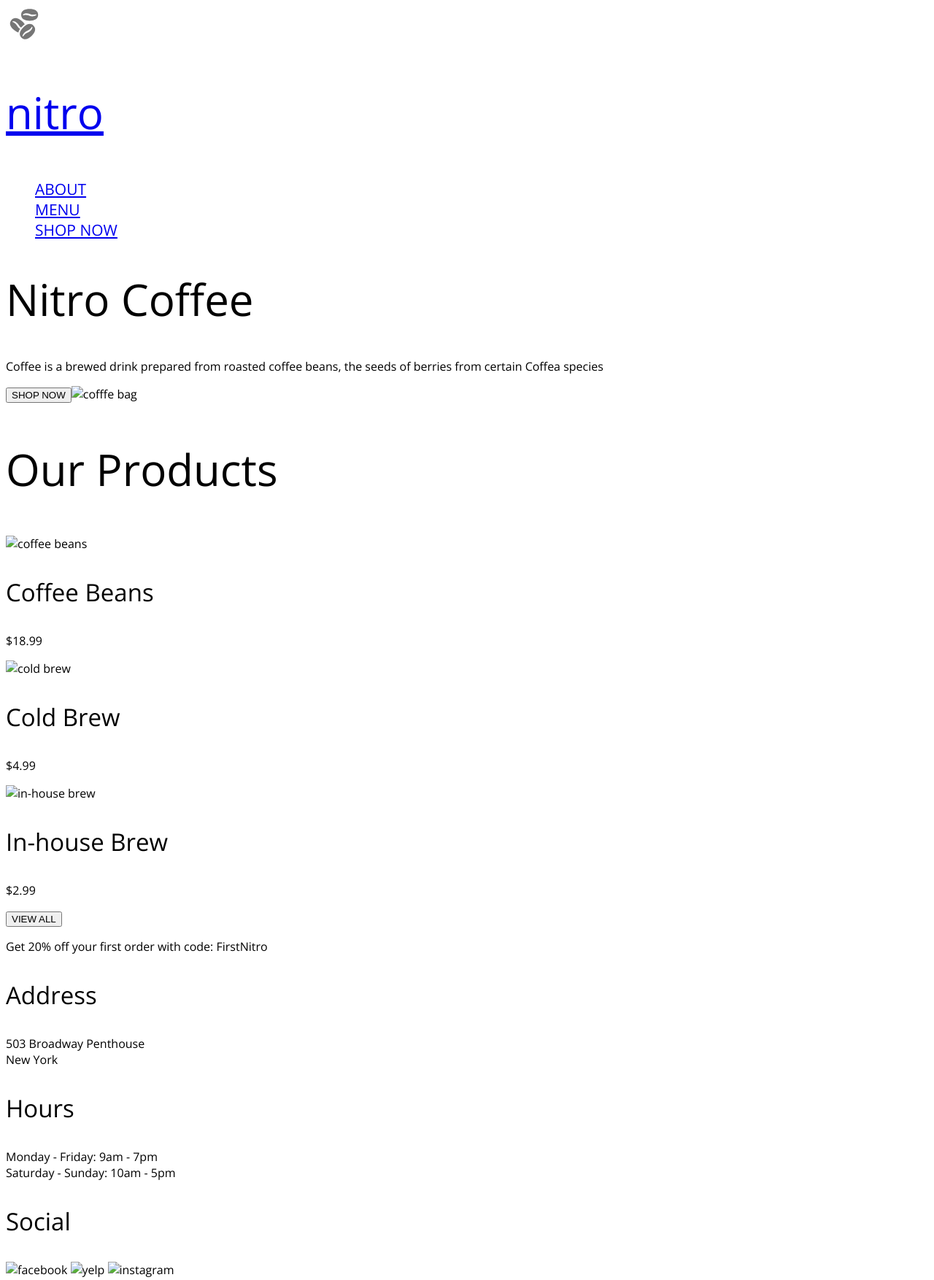
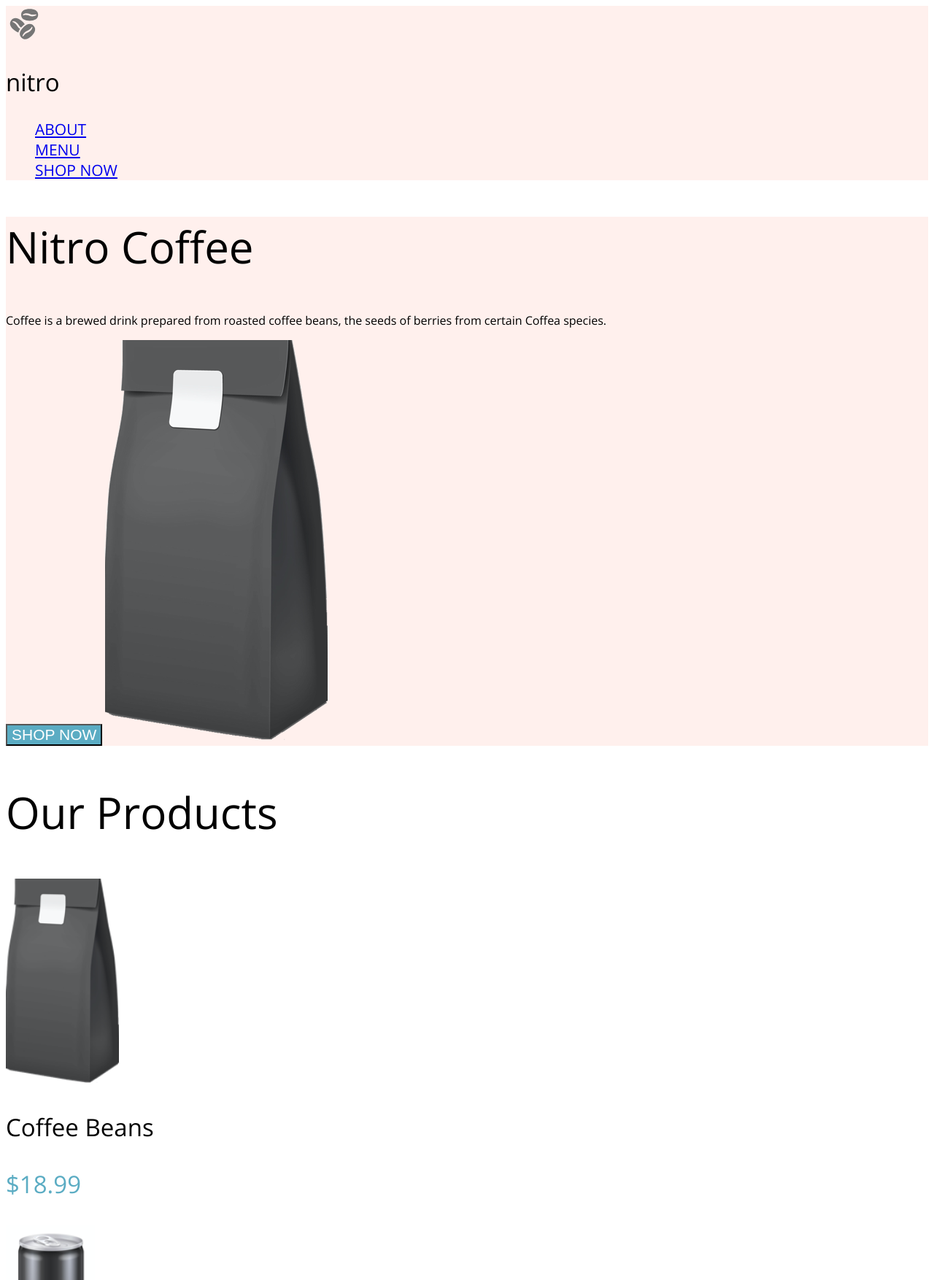
Before and after one commit to achris-alonzo30/brainstation-coffee-shop, a plain HTML site: page Christopher-Alonzo-coffeeshop/index.html in a window 1280 px wide. Shown: the top 1754 px of the page at 73% size. Drawn offline with nearby package versions, Linux system fonts and the light colour scheme.

Commit message:
8: style landing page

```diff
--- a/Christopher-Alonzo-coffeeshop/css/global.css
+++ b/Christopher-Alonzo-coffeeshop/css/global.css
@@ -1,39 +1,23 @@
 :root {
-    --nitro-blue: #5BACC3;
-    --nitro-pink: #FFF0ED;
-    --neutral-light-gray: #F7F7F7;
-    --neutral-white: #FFF;
+  --nitro-blue: #5bacc3;
+  --nitro-pink: #fff0ed;
+  --neutral-light-gray: #f7f7f7;
+  --neutral-white: #fff;
   --graphite: #393939;
 }
 
 body {
-    font-family: 'Open Sans', sans-serif;
+  font-family: "Open Sans", sans-serif;
   font-weight: 400;
 }
 
-h1, h2 {
+h1,
+h2 {
   font-size: 60px;
   font-weight: 300;
 }
 
-h3,
-nav h1 {
-    font-size: 33px;
-    font-weight: 300;
-}
-
-nav ul {
-    list-style-type: none;
-}
-
-nav ul li a {
-    font-size: 21px;
-    font-weight: 400;
-}
-
-
-
-.p-regular {
+.p {
   font-size: 18px;
   font-weight: 400;
 }
@@ -43,80 +27,3 @@ nav ul li a {
   font-weight: 400;
   font-style: italic;
 }
-
-.title-box {
-    width: 300px;
-    height: 200px;
-    background-color: var(--graphite);
-}
-
-.hero {
-    width: 100%;
-    height: 700px;
-    background-image: url(../assets/Assets/coffee-circle.jpg);
-    background-position: center;
-    background-repeat: no-repeat;
-    background-size: cover;
-}
-
-.menu {
-    width: 300px;
-    height: 200px;
-    background-color: var(--graphite);
-    text-align: center;
-    color: white;
-}
-
-.sub-nav {
-    text-align: center;
-    width: 100%;
-    background-color: var(--graphite);
-}
-
-.sub-nav ul li a {
-    text-decoration: none;
-    color: white;
-}
-
-.sub-nav ul li a:hover {
-    color: var(--nitro-blue);
-}
-
-.card-container {
-    width: 100%;
-    display: flex;
-    flex-direction: column;
-    justify-content: center;
-}
-
-.card-container:nth-child(odd) {
-    background-color: var(--nitro-pink);;
-}
-
-.card-container:nth-child(even) {
-    background-color: var(--neutral-light-gray);
-}
-
-/*
-    Instead of using a className here.
-    I want to use what I learned in class which is Child Selectors
-*/
-section > h2 {
-    text-align: center;;
-}
-
-article > h3 {
-    text-align: center;
-}
-
-
-.menu-description {
-    width: 33%;
-    text-align: center;
-    display: block;
-}
-
-.menu-price {
-    text-align:center;
-    color: var(--nitro-blue);
-}
--- a/Christopher-Alonzo-coffeeshop/css/landing.css
+++ b/Christopher-Alonzo-coffeeshop/css/landing.css
@@ -0,0 +1,48 @@
+h3,
+nav h2,
+footer h3 {
+  font-size: 33px;
+  font-weight: 300;
+}
+
+nav ul li a,
+button {
+  font-size: 21px;
+  font-weight: 400;
+}
+
+nav ul {
+  list-style-type: none;
+}
+
+.discount-text {
+  font-size: 45px;
+  font-weight: 400;
+}
+
+.discount-code {
+  font-weight: 700;
+}
+
+.discount-banner {
+  width: 90%;
+  background-color: var(--graphite);
+  color: white;
+  text-align: center;
+  margin: 0
+}
+
+button {
+  background-color: var(--nitro-blue);
+  color: white;
+}
+
+.pink-container {
+    width: 100%;
+    background-color: var(--nitro-pink);
+}
+
+.price {
+    color: var(--nitro-blue);
+    font-size: 33px;
+}
--- a/Christopher-Alonzo-coffeeshop/css/menu.css
+++ b/Christopher-Alonzo-coffeeshop/css/menu.css
@@ -0,0 +1,120 @@
+:root {
+  --nitro-blue: #5bacc3;
+  --nitro-pink: #fff0ed;
+  --neutral-light-gray: #f7f7f7;
+  --neutral-white: #fff;
+  --graphite: #393939;
+}
+
+h1,
+h2 {
+  font-size: 60px;
+  font-weight: 300;
+}
+
+h3,
+nav h1 {
+  font-size: 33px;
+  font-weight: 300;
+}
+
+nav ul {
+  list-style-type: none;
+}
+
+nav ul li a {
+  font-size: 21px;
+  font-weight: 400;
+}
+
+p {
+  font-size: 18px;
+  font-weight: 400;
+}
+
+.p-italic {
+  font-size: 18px;
+  font-weight: 400;
+  font-style: italic;
+}
+
+.title-box {
+  width: 300px;
+  height: 200px;
+  background-color: var(--graphite);
+}
+
+.hero {
+  width: 100%;
+  height: 700px;
+  background-image: url(../assets/Assets/coffee-circle.jpg);
+  background-position: center;
+  background-repeat: no-repeat;
+  background-size: cover;
+}
+
+.menu {
+  width: 300px;
+  height: 200px;
+  background-color: var(--graphite);
+  text-align: center;
+  color: white;
+}
+
+.sub-nav {
+  text-align: center;
+  width: 100%;
+  background-color: var(--graphite);
+}
+
+.sub-nav ul li a {
+  text-decoration: none;
+  color: white;
+}
+
+.sub-nav ul li a:hover {
+  color: var(--nitro-blue);
+}
+
+
+.card-container {
+  width: 100%;
+  display: flex;
+  flex-direction: column;
+  justify-content: center;
+  margin-top:50px;
+  margin-bottom: 50px;
+}
+
+.card-container:nth-child(odd) {
+  background-color: var(--nitro-pink);
+}
+
+.card-container:nth-child(even) {
+  background-color: var(--neutral-light-gray);
+}
+
+/*
+    Instead of using a className here.
+    I want to use what I learned in class which is Child Selectors
+*/
+section > h2 {
+  text-align: center;
+  margin-top: 0;
+}
+
+article > h3 {
+  text-align: center;
+}
+
+.menu-description {
+  width: 33%;
+  text-align: center;
+  display: block;
+}
+
+.menu-price {
+  text-align: center;
+  color: var(--nitro-blue);
+  margin-bottom: 0;
+}
--- a/Christopher-Alonzo-coffeeshop/index.html
+++ b/Christopher-Alonzo-coffeeshop/index.html
@@ -12,12 +12,15 @@
     <title>Coffee Shop - Home</title>
   </head>
   <body>
-    <header>
+    <header class="pink-container">
+      <img
+        src="./assets/Assets/coffee-beans-logo-and-footer.svg"
+        alt="coffee bean logo"
+        width="50"
+      />
+
       <nav>
-        <a href=""><img src="./assets/Assets/coffee-beans-logo-and-footer.svg" alt="coffee bean logo" /></a>
-        <h2>
-          <a href="/"><img src="_" alt="" />nitro</a>
-        </h2>
+        <h2>nitro</h2>
         <ul>
           <li><a href="#about">ABOUT</a></li>
           <li><a href="pages/menu.html">MENU</a></li>
@@ -25,56 +28,82 @@
         </ul>
       </nav>
     </header>
+
+    <main>
+      <section class="pink-container">
         <h1 id="menu">Nitro Coffee</h1>
         <p>
-      Coffee is a brewed drink prepared from roasted coffee beans, the seeds of
-      berries from certain Coffea species
+          Coffee is a brewed drink prepared from roasted coffee beans, the seeds
+          of berries from certain Coffea species.
         </p>
-    <button>SHOP NOW</button><img src="" alt="cofffe bag" />
+        <button>SHOP NOW</button>
+        <img src="./assets/Assets/coffeebeans-hero.png" alt="cofffe bag" />
+      </section>
 
-    <main>
+      <article>
         <h2>Our Products</h2>
         <section>
-        <img src="" alt="coffee beans" />
+          <img
+            src="./assets/Assets/coffeebeans.png"
+            alt="coffee beans"
+            height="280"
+          />
           <h3>Coffee Beans</h3>
-        <p>$18.99</p>
+          <p class="price">$18.99</p>
         </section>
         <section>
-        <img src="" alt="cold brew" />
+          <img
+            src="./assets/Assets/coldbrew.png"
+            alt="cold brew"
+            height="280"
+          />
           <h3>Cold Brew</h3>
-        <p>$4.99</p>
+          <p class="price">$4.99</p>
         </section>
         <section>
-        <img src="" alt="in-house brew" />
+          <img
+            src="./assets/Assets/inhousebrew.png"
+            alt="in-house brew"
+            height="280"
+          />
           <h3>In-house Brew</h3>
-        <p>$2.99</p>
+          <p class="price">$2.99</p>
         </section>
         <section>
           <button>VIEW ALL</button>
-        <p>Get 20% off your first order with code: FirstNitro</p>
+          <p class="discount-banner discount-text">
+            Get 20% off your first order with code:
+            <span class="discount-code">FirstNitro</span>
+          </p>
         </section>
+      </article>
     </main>
-    <footer>
+
+    <footer class="pink-container">
       <section>
         <h3>Address</h3>
-        <p>
-          503 Broadway Penthouse <br />
-          New York
-        </p>
+        <p>503 Broadway Penthouse</p>
+        <p>New York</p>
       </section>
       <section>
         <h3>Hours</h3>
-        <p>
-          Monday - Friday: 9am - 7pm <br />
-          Saturday - Sunday: 10am - 5pm
-        </p>
+        <p><b>Monday - Friday:</b> 9am - 7pm</p>
+        <p><b>Saturday - Sunday:</b> 10am - 5pm</p>
       </section>
       <section>
         <h3>Social</h3>
         <span>
-          <img src="" alt="facebook" />
-          <img src="" alt="yelp" />
-          <img src="" alt="instagram" />
+          <img
+            src="/assets/Assets/Facebook-Icon.svg"
+            alt="facebook"
+            width="50"
+          />
+          <img src="/assets/Assets/Yelp-Icon.svg" alt="yelp" width="50" />
+          <img
+            src="/assets/Assets/Instagram-Icon.svg"
+            alt="instagram"
+            width="50"
+          />
         </span>
       </section>
     </footer>
```
Also changed, not shown: Christopher-Alonzo-coffeeshop/pages/menu.html (+15 -3 lines). Lines whose indentation alone changed are shown as unchanged.
